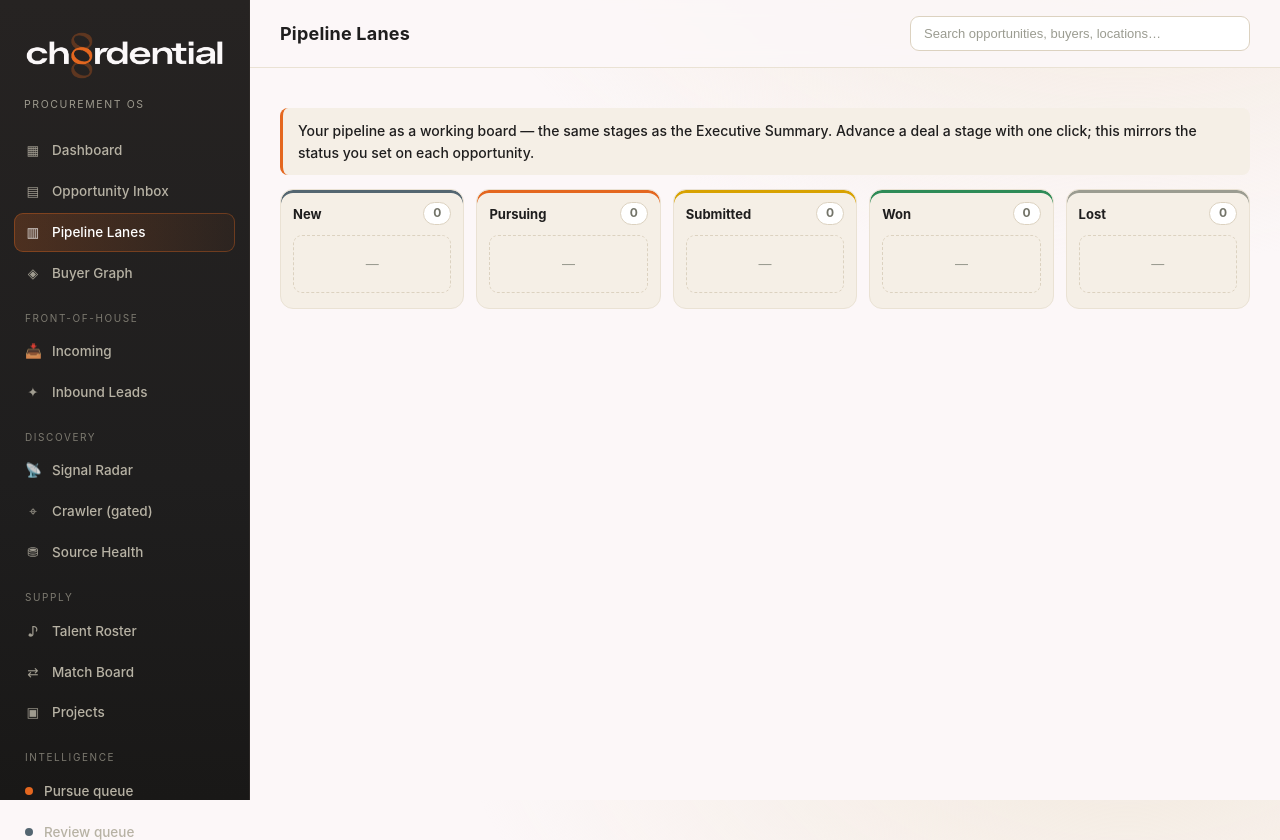
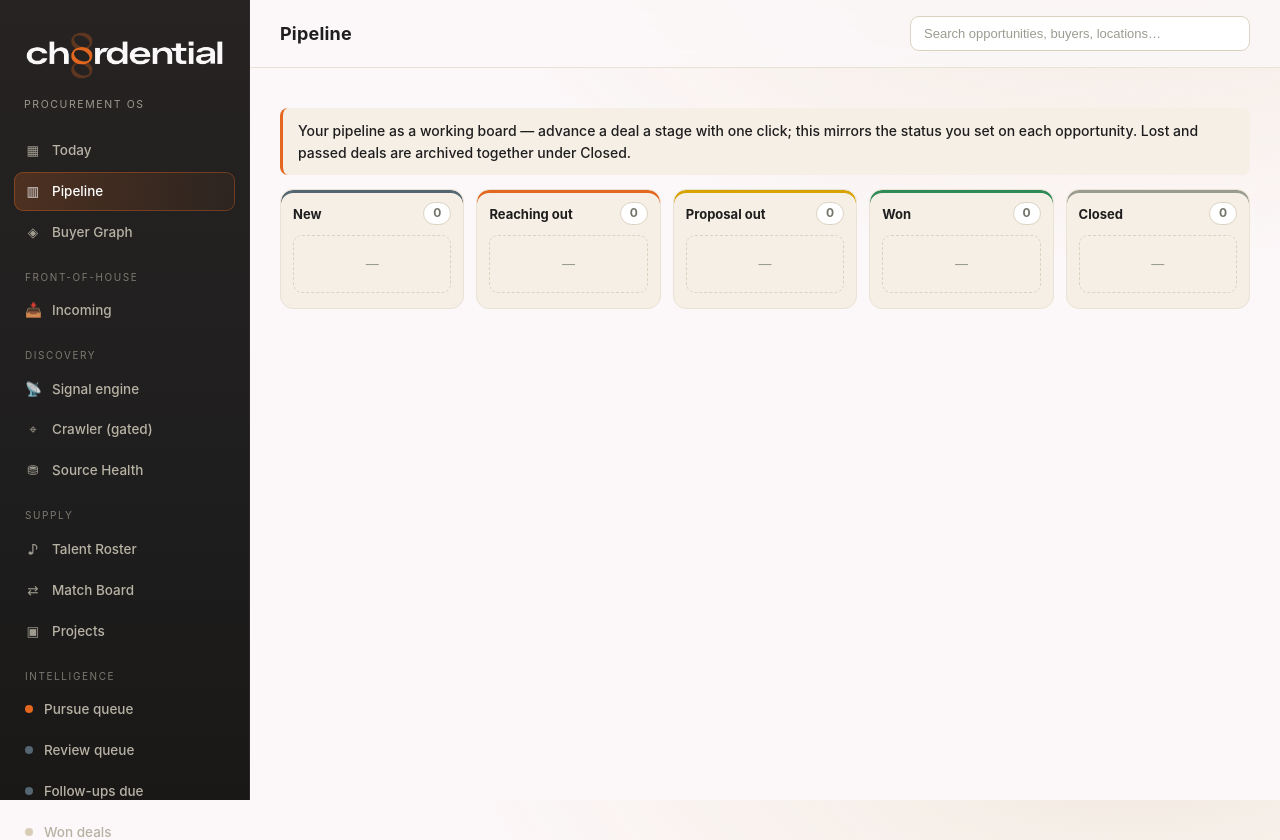
Before and after one commit to jshippjr-cell/jshippjr, a FastAPI app: page /lanes in a window 1280 px wide. Shown: the top 840 px of the page. Run offline with FastAPI, Linux system fonts and the light colour scheme; data that the repository does not hold is empty; some libraries are stand-ins or nearby versions.

Commit message:
Phase 4: stage relabel + two-tab nav + two-list Today home
Three linked dashboard-consolidation changes (rulings #1, #2, #4):

- Stage relabel at the VIEW LAYER only (no data migration). Add
  db.STAGE_LABELS + db.stage_label(); expose as a Jinja global/filter.
  Apply via the status_pill macro and inline status text in
  dashboard/lanes/inbox/detail. Stored PIPELINE_STATES unchanged.
  Kanban collapses Lost + Passed into one "Closed" column; Reaching out
  / Proposal out stay separate.
- Nav consolidated to two daily tabs: "Today" (/dashboard) + "Pipeline"
  (/lanes). Dropped Opportunity Inbox + Inbound Leads nav links (routes
  still reachable via search / promote actions). Signal Radar relabeled
  "Signal engine" under Discovery.
- Two-list "Today" home: new "Needs triage" module (inline
  Promote/Dismiss over db.list_incoming, capped at 6, with count +
  empty state) stacked above the unchanged qualified Top-targets list.
  Dashboard heading/title now "Today".

Tests: relabel-aware updates to existing lanes/detail/dashboard tests;
new tests for the Today triage module, the collapsed Closed kanban
column with friendly headers, and db.stage_label mapping. 72 passed.

Co-Authored-By: Claude Opus 4.8 <noreply@anthropic.com>
Claude-Session: https://claude.ai/code/session_01PSpX4aKyR8QswBcjt2tLDp

```diff
--- a/src/chordential_oia/web/app.py
+++ b/src/chordential_oia/web/app.py
@@ -55,10 +55,13 @@ templates = Jinja2Templates(directory=os.path.join(_HERE, "templates"))
 # omitted — closing a deal goes through the win/loss form so the value is captured.
 _NEXT_STATUS = {"New": "Pursuing", "Pursuing": "Submitted"}
 
-# Status kanban (Pipeline Lanes) — the human pipeline as columns, with a
-# one-click forward advance. Won/Lost are terminal; the Submitted column offers
-# the win/loss decision directly.
-_KANBAN_STAGES = ["New", "Pursuing", "Submitted", "Won", "Lost"]
+# Status kanban (Pipeline) — the human pipeline as columns, with a one-click
+# forward advance. Won is terminal; the Submitted ("Proposal out") column offers
+# the win/loss decision directly. Lost + Passed collapse into one "Closed" column
+# (ruling #2) — friendly labels are applied at the view layer via stage_label.
+_KANBAN_STAGES = ["New", "Pursuing", "Submitted", "Won"]
+# Statuses folded into the single trailing "Closed" archive column.
+_CLOSED_STAGES = ["Lost", "Passed"]
 
 
 def _safe_local(path: str, fallback: str) -> str:
@@ -85,6 +88,9 @@ templates.env.globals["status_class"] = lambda s: _STATUS_CLASS.get(s, "")
 _STRAT_CLASS = {"Door-opener": "door", "High": "high", "Medium": "medium", "Low": "low"}
 templates.env.globals["strat_class"] = lambda s: _STRAT_CLASS.get(s, "")
 templates.env.globals["PIPELINE_STATES"] = db.PIPELINE_STATES
+# View-layer stage relabel (ruling #2): friendly label for a raw pipeline status.
+templates.env.globals["stage_label"] = db.stage_label
+templates.env.filters["stage_label"] = db.stage_label
 # True only when the internal gate is active (CHORDENTIAL_ADMIN_TOKEN set).
 templates.env.globals["admin_gate_on"] = bool(os.environ.get("CHORDENTIAL_ADMIN_TOKEN"))
 
@@ -477,6 +483,10 @@ def dashboard(request: Request):
         review = db.list_opportunities(conn, action="Review", order_by="alignment")[:5]
         spotlight = db.strategic_spotlight(conn)
         followups = db.followups_due(conn)
+        # "Needs triage" home module (ruling #4) — fed by the unified Incoming queue.
+        incoming_all = db.list_incoming(conn)
+        incoming = incoming_all[:6]            # home preview — first few, newest first
+        incoming_total = len(incoming_all)
         metrics = db.exec_metrics(conn)
         totals = {
             "tentative_value": sum((r["outcome_value"] or 0) for r in tentative),
@@ -498,7 +508,7 @@ def dashboard(request: Request):
         request, "dashboard.html", nav="dashboard",
         pursue=pursue, tentative=tentative, won=won, totals=totals,
         review=review, spotlight=spotlight, followups=followups, metrics=metrics,
-        src_health=src_health,
+        src_health=src_health, incoming=incoming, incoming_total=incoming_total,
     )
 
 
@@ -975,11 +985,15 @@ def lanes(request: Request):
             {"status": s, "rows": db.list_opportunities(conn, status=s, order_by="alignment")}
             for s in _KANBAN_STAGES
         ]
-        passed = db.list_opportunities(conn, status="Passed", order_by="created")
-    finally:
-        conn.close()
-    return render(
-        request, "lanes.html", nav="lanes", columns=columns, passed=passed,
+        # Lost + Passed collapse into one "Closed" archive column (ruling #2).
+        closed_rows = []
+        for s in _CLOSED_STAGES:
+            closed_rows += db.list_opportunities(conn, status=s, order_by="created")
+        columns.append({"status": "Lost", "rows": closed_rows})
+    finally:
+        conn.close()
+    return render(
+        request, "lanes.html", nav="lanes", columns=columns,
         advance=_NEXT_STATUS,
     )
 
--- a/src/chordential_oia/web/db.py
+++ b/src/chordential_oia/web/db.py
@@ -30,6 +30,23 @@ DEFAULT_DB_PATH = os.environ.get("CHORDENTIAL_DB", "chordential.db")
 
 # Human-managed pipeline states (distinct from the engine's qualification action).
 PIPELINE_STATES = ["New", "Pursuing", "Submitted", "Won", "Lost", "Passed"]
+
+# View-layer display labels for the stored pipeline states (ruling #2). The stored
+# values above never change (no data migration); these are friendly labels shown to
+# the user. Lost + Passed both read as "Closed".
+STAGE_LABELS = {
+    "New": "New",
+    "Pursuing": "Reaching out",
+    "Submitted": "Proposal out",
+    "Won": "Won",
+    "Lost": "Closed",
+    "Passed": "Closed",
+}
+
+
+def stage_label(status: str) -> str:
+    """Friendly display label for a raw pipeline status (falls back to the raw value)."""
+    return STAGE_LABELS.get(status, status)
 
 _SCHEMA = """
 CREATE TABLE IF NOT EXISTS opportunities (
--- a/src/chordential_oia/web/templates/_macros.html
+++ b/src/chordential_oia/web/templates/_macros.html
@@ -7,7 +7,7 @@
 {% endmacro %}
 
 {% macro status_pill(status) %}
-<span class="pill st-{{ status_class(status) }}">{{ status }}</span>
+<span class="pill st-{{ status_class(status) }}">{{ stage_label(status) }}</span>
 {% endmacro %}
 
 {% macro strat_pill(tier, value=None) %}
--- a/src/chordential_oia/web/templates/base.html
+++ b/src/chordential_oia/web/templates/base.html
@@ -65,19 +65,17 @@
     <div class="side-nav-wrap">
     <div class="brand-tag">Procurement OS</div>
     <nav class="nav">
-      <a href="/dashboard" class="{{ 'active' if nav=='dashboard' }}"><span class="ico">▦</span> Dashboard</a>
-      <a href="/inbox" class="{{ 'active' if nav=='inbox' }}"><span class="ico">▤</span> Opportunity Inbox</a>
-      <a href="/lanes" class="{{ 'active' if nav=='lanes' }}"><span class="ico">▥</span> Pipeline Lanes</a>
+      <a href="/dashboard" class="{{ 'active' if nav=='dashboard' }}"><span class="ico">▦</span> Today</a>
+      <a href="/lanes" class="{{ 'active' if nav=='lanes' }}"><span class="ico">▥</span> Pipeline</a>
       <a href="/buyers" class="{{ 'active' if nav=='buyers' }}"><span class="ico">◈</span> Buyer Graph</a>
     </nav>
     <div class="nav-section">Front-of-House</div>
     <nav class="nav">
       <a href="/incoming" class="{{ 'active' if nav=='incoming' }}"><span class="ico">📥</span> Incoming<span id="incoming-badge" style="display:{{ 'inline-block' if new_incoming else 'none' }};background:#e5484d;color:#fff;border-radius:10px;padding:0 7px;font-size:11px;font-weight:700;margin-left:6px;vertical-align:middle">{{ new_incoming or '' }}</span></a>
-      <a href="/leads" class="{{ 'active' if nav=='leads' }}"><span class="ico">✦</span> Inbound Leads</a>
     </nav>
     <div class="nav-section">Discovery</div>
     <nav class="nav">
-      <a href="/signals" class="{{ 'active' if nav=='signals' }}"><span class="ico">📡</span> Signal Radar<span id="signal-badge" style="display:{{ 'inline-block' if new_signals else 'none' }};background:#e5484d;color:#fff;border-radius:10px;padding:0 7px;font-size:11px;font-weight:700;margin-left:6px;vertical-align:middle">{{ new_signals or '' }}</span></a>
+      <a href="/signals" class="{{ 'active' if nav=='signals' }}"><span class="ico">📡</span> Signal engine<span id="signal-badge" style="display:{{ 'inline-block' if new_signals else 'none' }};background:#e5484d;color:#fff;border-radius:10px;padding:0 7px;font-size:11px;font-weight:700;margin-left:6px;vertical-align:middle">{{ new_signals or '' }}</span></a>
       <a href="/discovery?kind=talent" class="{{ 'active' if nav=='discovery' }}"><span class="ico">⌖</span> Crawler (gated)</a>
       <a href="/sources" class="{{ 'active' if nav=='sources' }}"><span class="ico">⛃</span> Source Health</a>
     </nav>
--- a/src/chordential_oia/web/templates/detail.html
+++ b/src/chordential_oia/web/templates/detail.html
@@ -32,7 +32,7 @@
   {% if next_status %}
   <form method="post" action="/opportunity/{{ row['id'] }}/status" class="action-right">
     <input type="hidden" name="status" value="{{ next_status }}">
-    <button class="btn primary" type="submit">→ Mark {{ next_status }}</button>
+    <button class="btn primary" type="submit">→ Mark {{ stage_label(next_status) }}</button>
   </form>
   {% endif %}
 </div>
@@ -86,7 +86,7 @@
       <label>Update pipeline status</label>
       <div class="status-buttons">
         {% for s in PIPELINE_STATES %}
-        <button class="btn pill-btn st-{{ status_class(s) }} {{ 'is-current' if row['status']==s }}" name="status" value="{{ s }}">{{ s }}</button>
+        <button class="btn pill-btn st-{{ status_class(s) }} {{ 'is-current' if row['status']==s }}" name="status" value="{{ s }}">{{ stage_label(s) }}{% if s == 'Lost' %} (lost){% elif s == 'Passed' %} (passed){% endif %}</button>
         {% endfor %}
       </div>
       <label for="ov">Outcome value (for Won deals)</label>
--- a/src/chordential_oia/web/templates/inbox.html
+++ b/src/chordential_oia/web/templates/inbox.html
@@ -32,7 +32,7 @@
   </select>
   <select name="status" onchange="this.form.submit()">
     <option value="">All statuses</option>
-    {% for v in filters.status %}<option value="{{ v }}" {{ 'selected' if active.status==v }}>{{ v }}</option>{% endfor %}
+    {% for v in filters.status %}<option value="{{ v }}" {{ 'selected' if active.status==v }}>{{ stage_label(v) }}</option>{% endfor %}
   </select>
   <select name="order_by" onchange="this.form.submit()">
     {% for key, label in [('alignment','Sort: Fit'),('strategic','Sort: Strategic'),('score','Sort: Score'),('budget','Sort: Budget'),('client','Sort: Buyer'),('created','Sort: Newest')] %}
@@ -77,7 +77,7 @@
         <form method="post" action="/opportunity/{{ r['id'] }}/status">
           <input type="hidden" name="status" value="{{ nxt }}">
           <input type="hidden" name="return_to" value="/inbox{% if request.url.query %}?{{ request.url.query }}{% endif %}">
-          <button class="btn tiny" type="submit" title="Advance to {{ nxt }}">→ {{ nxt }}</button>
+          <button class="btn tiny" type="submit" title="Advance to {{ stage_label(nxt) }}">→ {{ stage_label(nxt) }}</button>
         </form>
         {% endif %}
       </td>
--- a/src/chordential_oia/web/templates/lanes.html
+++ b/src/chordential_oia/web/templates/lanes.html
@@ -1,7 +1,7 @@
 {% extends "base.html" %}
 {% from "_macros.html" import tier_pill, align_bar %}
-{% block title %}Pipeline Lanes{% endblock %}
-{% block heading %}Pipeline Lanes{% endblock %}
+{% block title %}Pipeline{% endblock %}
+{% block heading %}Pipeline{% endblock %}
 {% block content %}
 
 {% macro kcard(r, col, advance) %}
@@ -15,7 +15,7 @@
     <form method="post" action="/opportunity/{{ r['id'] }}/status">
       <input type="hidden" name="status" value="{{ advance[col.status] }}">
       <input type="hidden" name="return_to" value="/lanes">
-      <button class="btn tiny" type="submit">→ {{ advance[col.status] }}</button>
+      <button class="btn tiny" type="submit">→ {{ stage_label(advance[col.status]) }}</button>
     </form>
     {% elif col.status == 'Submitted' %}
     <form method="post" action="/opportunity/{{ r['id'] }}/status">
@@ -24,19 +24,19 @@
     </form>
     <form method="post" action="/opportunity/{{ r['id'] }}/status">
       <input type="hidden" name="status" value="Lost"><input type="hidden" name="return_to" value="/lanes">
-      <button class="btn tiny" type="submit">Lost</button>
+      <button class="btn tiny" type="submit">{{ stage_label('Lost') }}</button>
     </form>
     {% endif %}
   </div>
 </div>
 {% endmacro %}
 
-<p class="summary-line">Your pipeline as a working board — the same stages as the Executive Summary. Advance a deal a stage with one click; this mirrors the status you set on each opportunity.</p>
+<p class="summary-line">Your pipeline as a working board — advance a deal a stage with one click; this mirrors the status you set on each opportunity. Lost and passed deals are archived together under Closed.</p>
 
 <div class="kanban">
   {% for col in columns %}
   <div class="kcol kcol-{{ status_class(col.status) }}">
-    <div class="kcol-head">{{ col.status }} <span class="lane-count">{{ col.rows|length }}</span></div>
+    <div class="kcol-head">{{ stage_label(col.status) }} <span class="lane-count">{{ col.rows|length }}</span></div>
     <div class="kcol-body">
       {% if col.rows %}
         {% for r in col.rows[:6] %}{{ kcard(r, col, advance) }}{% endfor %}
@@ -54,17 +54,4 @@
   {% endfor %}
 </div>
 
-{% if passed %}
-<details class="passed-strip">
-  <summary>Passed · {{ passed|length }} <span class="muted small">— disqualified, retained for full recall</span></summary>
-  <div class="kanban-passed">
-    {% for r in passed %}
-    <a class="kcard kcard-flat" href="/opportunity/{{ r['id'] }}">
-      <div class="kcard-need">{{ r['need'] }}</div>
-      <div class="kcard-client">{{ r['client'] }}</div>
-    </a>
-    {% endfor %}
-  </div>
-</details>
-{% endif %}
 {% endblock %}
```
Also changed, not shown: src/chordential_oia/web/templates/dashboard.html (+50 -3 lines), tests/test_web.py (+62 -9 lines).
